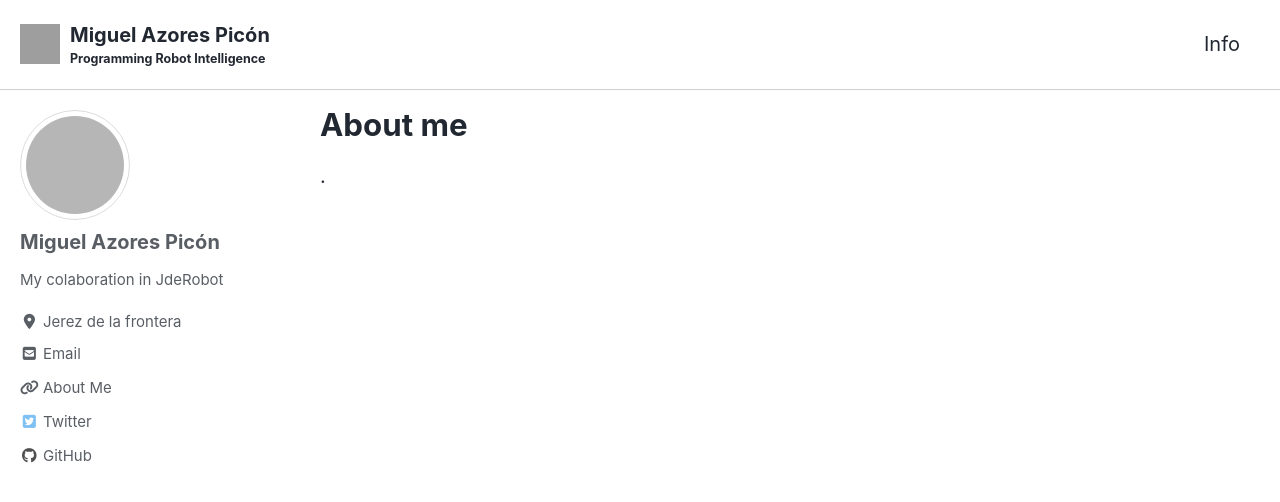
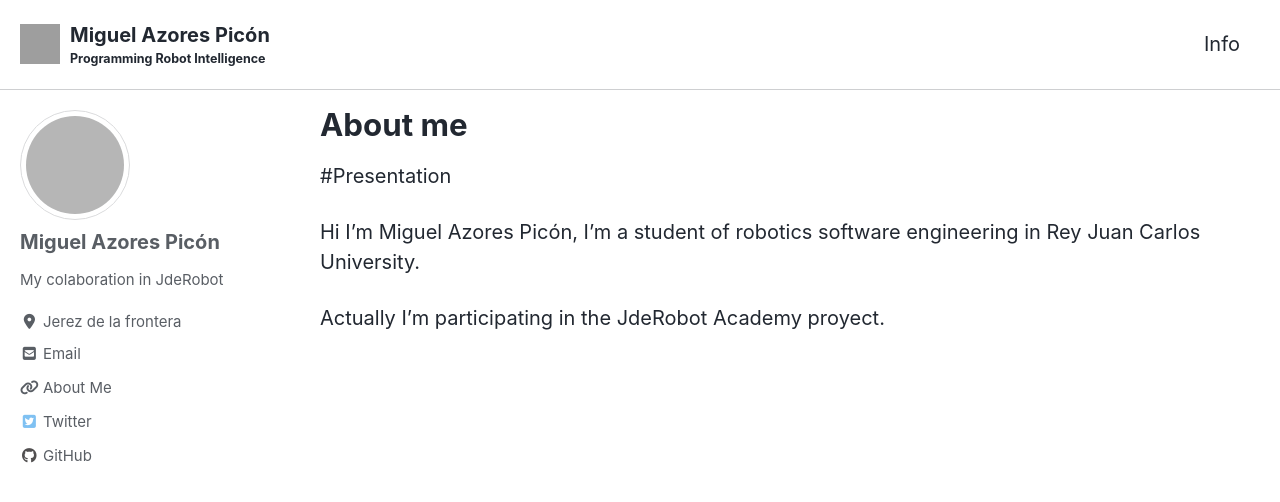
Before and after one commit to TheRoboticsClub/colab-2020-Miguel-Azores, a Jekyll site: the page built from docs/_pages/about.md, in a window 1280 px wide and 900 px high. Shown: the top 502 px of the window. Built offline with Jekyll 4.4.1, drawn with Linux system fonts in a browser that asks for light colours; cached includes are drawn as plain includes; nearby versions of some CDN libraries; grey boxes are pictures that could not be loaded.

Commit message:
personal information

```diff
--- a/docs/_pages/about.md
+++ b/docs/_pages/about.md
@@ -6,4 +6,9 @@ permalink: /about/
 classes: wide
 
 ---
-.
+
+#Presentation
+
+Hi I'm Miguel Azores Picón, I'm a student of robotics software engineering in Rey Juan Carlos University.
+
+Actually I'm participating in the JdeRobot Academy proyect.
```
Also changed, not shown: docs/_pages/home.md (+1 -1 lines).
